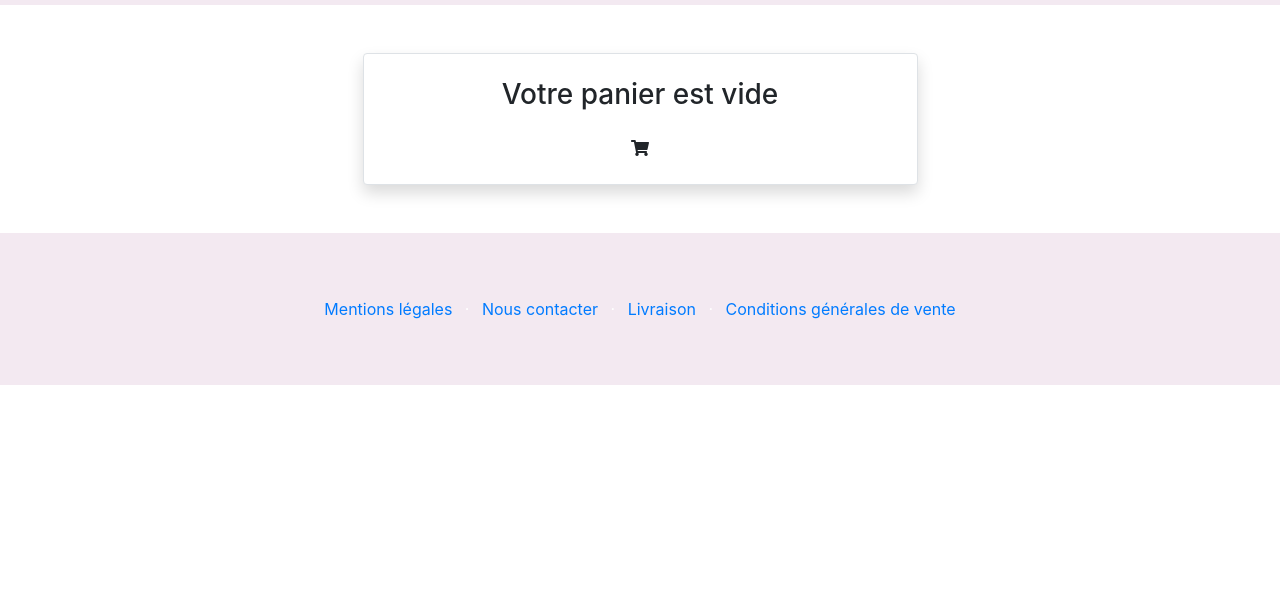
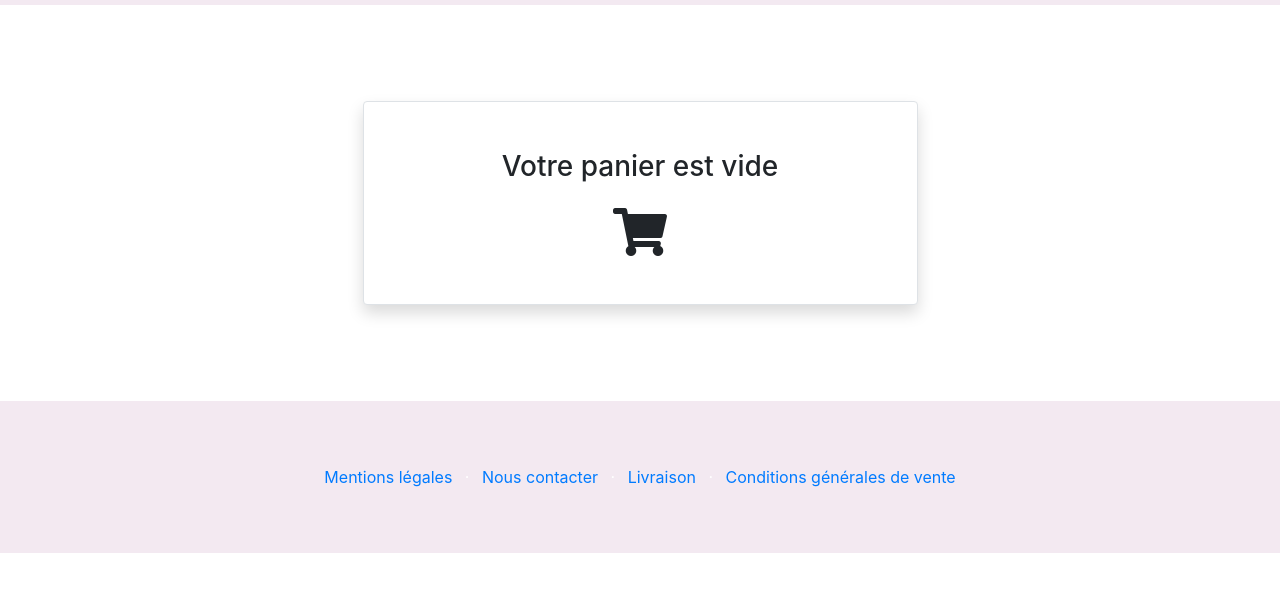
Before and after one commit to Hamzamouhsine/HamzaMouhsine_5_15012021, a website: page basket.html in a window 1280 px wide. Shown: the part 81-672 px from the top of the page. Drawn offline with nearby package versions, Linux system fonts and the light colour scheme.

Commit message:
modif-style

```diff
--- a/confirmation.html
+++ b/confirmation.html
@@ -58,7 +58,6 @@
 					</div>
 				</div>
 		</footer>
-		<script src="https://ajax.googleapis.com/ajax/libs/jquery/1.7.2/jquery.min.js"></script>
 		<script src="https://unpkg.com/sweetalert/dist/sweetalert.min.js"></script>
 		<script src="js/cartnumber.js"></script>
 		<script src="js/confirmation.js"></script>
--- a/js/basket.js
+++ b/js/basket.js
@@ -42,9 +42,9 @@ function totalPanier() {
 //pour faire disparaitre le bouton, le panier, le formulaire lorsque le panier est vide
 function tableauVide() {
   document.getElementById("panier_vide").innerHTML += `
-    <div class="container col-6 text-center border shadow bg-white rounded p-4 ">
+    <div class="container col-6 text-center border shadow bg-white rounded p-5 my-5">
       <h3 class="mb-4">Votre panier est vide</h3>
-      <i class="fas fa-shopping-cart fa-1x"></i>
+      <i class="fas fa-shopping-cart fa-3x"></i>
     </div>`
   ;
   document.getElementById("tableau_panier").style.display = "none";
@@ -148,6 +148,7 @@ function requestPost() {
     products: idTableau,
   };
   console.log(order);
+  console.log("commende valid");
 
   const request = new Request( // On crée notre requête POST vers API
     "https://jwdp5.herokuapp.com/api/cameras/order",
@@ -170,7 +171,6 @@ function requestPost() {
       localStorage.setItem("infosOrder",JSON.stringify(order)); // on met à jour le localstorage avec infos de commande
     });
 }
-
 // CONFIRMATION DE COMMANDE
 function confirmCommand() {
   sweetAlert("Votre commande a bien été validée, vous allez être redirigé", "", "success");
--- a/js/confirmation.js
+++ b/js/confirmation.js
@@ -26,6 +26,6 @@ function showCommand() {
       `;
     }
   }
-
+  console.log("message de confirmation");
   showCommand();
   cartNumber();
--- a/js/index.js
+++ b/js/index.js
@@ -26,5 +26,6 @@ fetchPromise.then(response => {//on exécute la promesse
 }))
 
 }
+console.log("affichage articles")
 getRequest();
 cartNumber();
```
Also changed, not shown: index.html (+1 -1 lines).
